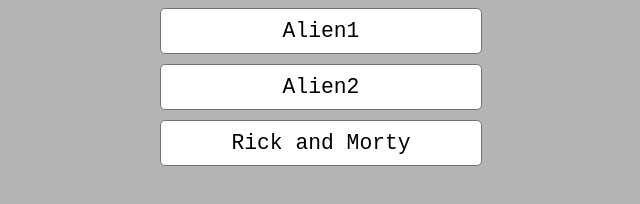
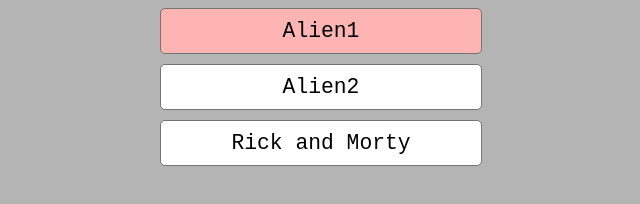
Before and after one commit to magor0/magor0.github.io, a plain HTML site: page index.html in a window 1280 px wide. In both pictures the pointer is over the link "Alien1". Shown: the whole page, without its empty margins (319-959 px from the left). Drawn offline with Linux system fonts and the light colour scheme.

Commit message:
Update index.html

```diff
--- a/index.html
+++ b/index.html
@@ -8,12 +8,14 @@
         body {
             background-color: rgb(180, 180, 180);
         }
+
         #box {
             display: flex;
             align-items: center;
             flex-direction: column;
             gap: 10px;
         }
+
         #box a {
             background-color: white;
             width: 300px;
@@ -25,6 +27,10 @@
             padding: 10px;
             border: 1px solid rgb(116, 116, 116);
             border-radius: 5px;
+            transition: all 0.3s;
+        }
+        #box a:hover {
+            background-color: rgb(255, 180, 180);
         }
     </style>
 </head>
```
